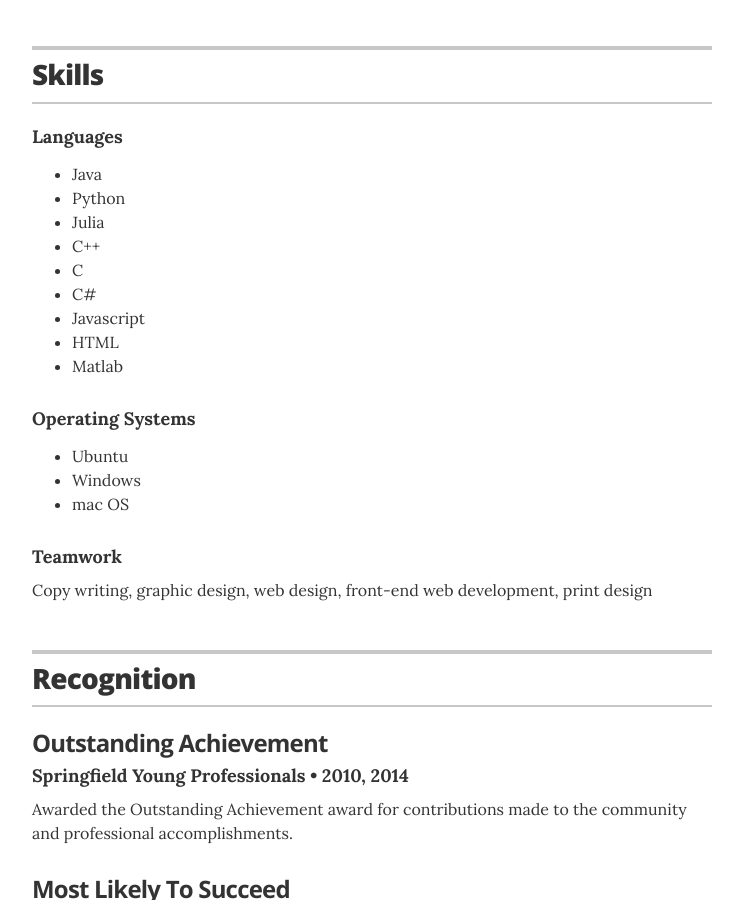
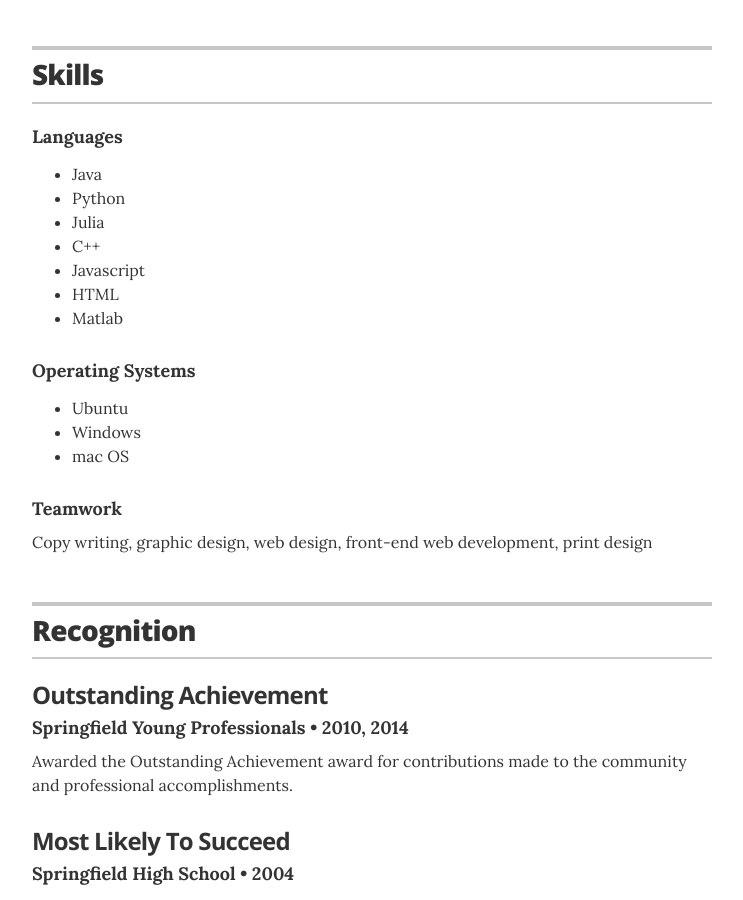
Before and after one commit to arthurutnehmer/Resume, a Jekyll site: the page built from index.html, in a window 1280 px wide and 900 px high, scrolled down 2806 px. Shown: the whole window, without its empty margins (268-1011 px from the left). Built offline with Jekyll 4.4.1, drawn with Linux system fonts in a browser that asks for light colours.

```diff
--- a/_data/skills.yml
+++ b/_data/skills.yml
@@ -6,8 +6,6 @@
     <li>Python</li>
     <li>Julia</li>
     <li>C++</li>
-    <li>C</li>
-    <li>C#</li>
     <li>Javascript</li>
     <li>HTML</li>
     <li>Matlab</li></ul>
```
